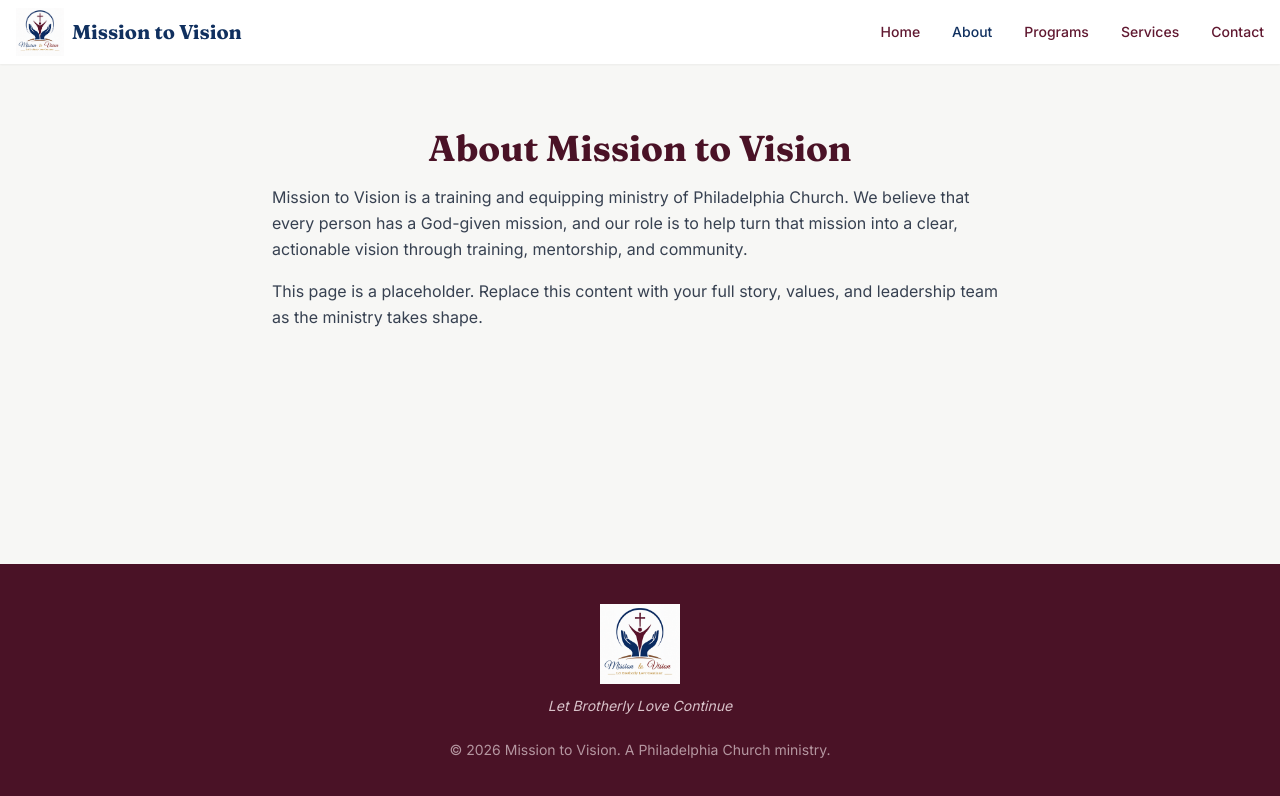
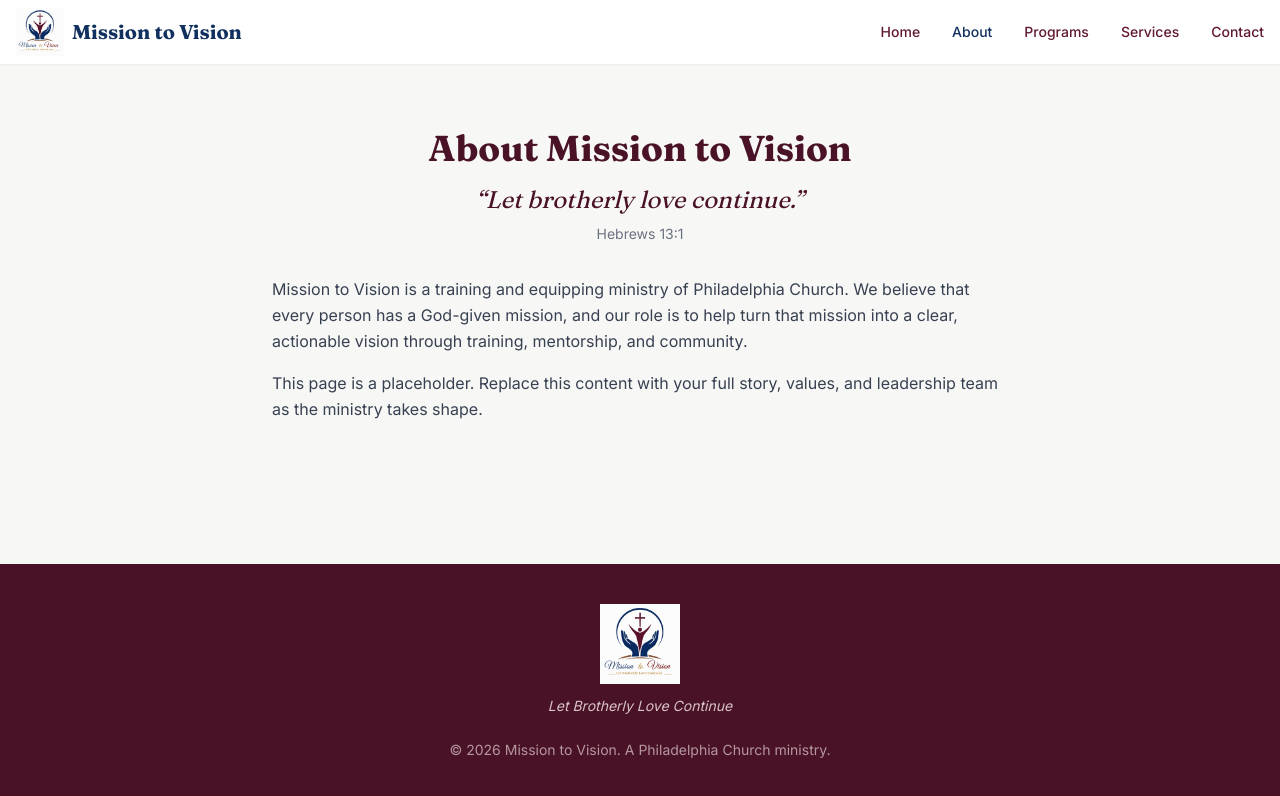
Before and after one commit to Philadelphia-Church/mission-to-vision, a React (Vite) app: page /about in a window 1280 px wide. Shown: the top 796 px of the page. Built offline with nearby package versions, Linux system fonts and the light colour scheme.

Commit message:
Add Hebrews 13:1 scripture verse to About page

```diff
--- a/src/pages/About.tsx
+++ b/src/pages/About.tsx
@@ -2,6 +2,12 @@ export default function About() {
   return (
     <div className="section-container max-w-3xl mx-auto">
       <h1 className="section-title">About Mission to Vision</h1>
+      <blockquote className="text-center mb-8">
+        <p className="font-serif italic text-2xl text-secondary-700">
+          &ldquo;Let brotherly love continue.&rdquo;
+        </p>
+        <cite className="block not-italic text-sm text-gray-500 mt-2">Hebrews 13:1</cite>
+      </blockquote>
       <p className="text-gray-700 leading-relaxed mb-4">
         Mission to Vision is a training and equipping ministry of Philadelphia Church. We believe
         that every person has a God-given mission, and our role is to help turn that mission into
```
